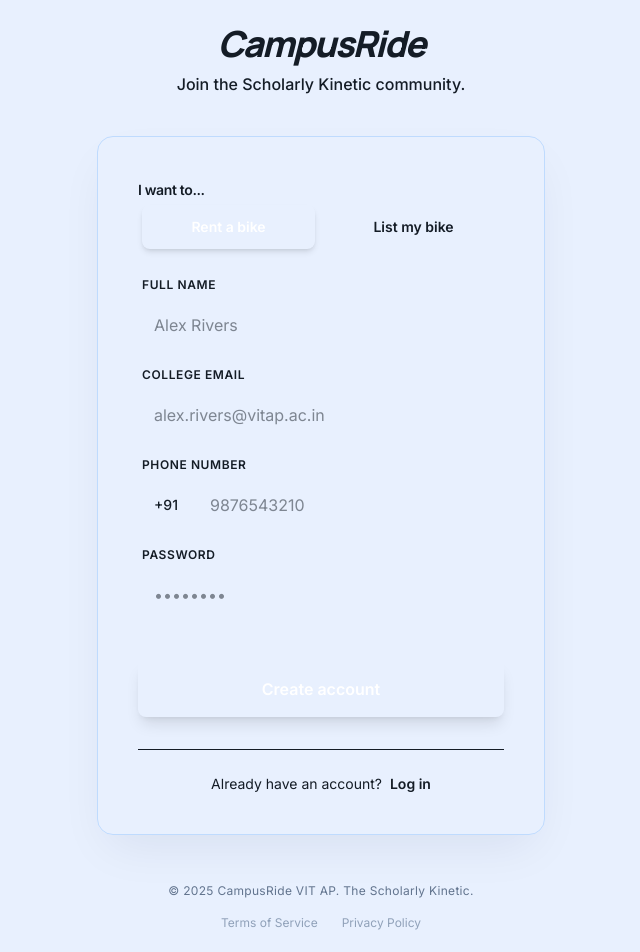
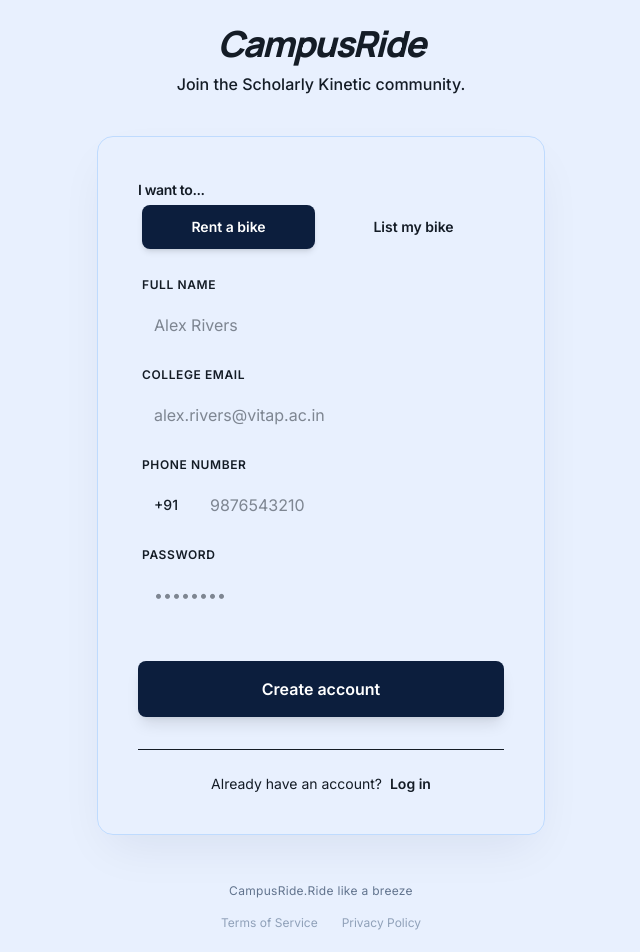
Before and after one commit to RobotGit04/campusride, a React (Vite) app in the folder client/: page /signup in a window 1280 px wide. Shown: the top 952 px of the page, without its empty margins (319-959 px from the left). Built offline with nearby package versions, Linux system fonts and the light colour scheme; no server answers.

Commit message:
fix: Button Visibility using inline styles for Tailwind v4 compact

```diff
--- a/client/src/pages/auth/Signup.jsx
+++ b/client/src/pages/auth/Signup.jsx
@@ -60,11 +60,13 @@
                     onClick={() => setForm({ ...form, role: opt.value })}
                     className={`py-3 px-4 rounded-lg font-headline font-bold text-sm transition-all duration-200 ${
                       form.role === opt.value
-                        ? 'bg-primary-container text-white shadow-md'
-                        : 'text-on-primary-container hover:bg-surface-container-highest'
-                    }`}>
-                    {opt.label}
-                  </button>
+                      ? 'text-white shadow-md'
+                      : 'text-on-primary-container hover:bg-surface-container-highest'
+                    }`}
+                    style={form.role === opt.value ? { background: '#0c1e3d' } : {}}
+                >
+                  {opt.label}
+                </button>
                 ))}
               </div>
             </div>
@@ -113,7 +115,8 @@
             </div>
 
             <button type="submit" disabled={loading}
-              className="w-full bg-primary-container text-white font-headline font-bold py-4 rounded-lg shadow-lg hover:bg-primary transition-all duration-300 active:scale-[0.98] mt-4 disabled:opacity-60">
+              style={{ background: '#0c1e3d' }}
+              className="w-full text-white font-headline font-bold py-4 rounded-lg shadow-lg hover:opacity-90 transition-all duration-300 active:scale-[0.98] mt-4 disabled:opacity-60">
               {loading ? 'Creating account...' : 'Create account'}
             </button>
           </form>
@@ -130,7 +133,7 @@
 
         <footer className="mt-12 text-center">
           <p className="font-body text-xs text-slate-500 tracking-wide">
-            © 2025 CampusRide VIT AP. The Scholarly Kinetic.
+            CampusRide.Ride like a breeze
           </p>
           <div className="flex justify-center gap-6 mt-4">
             <a href="#" className="text-xs text-slate-400 hover:text-secondary transition-colors">
```
